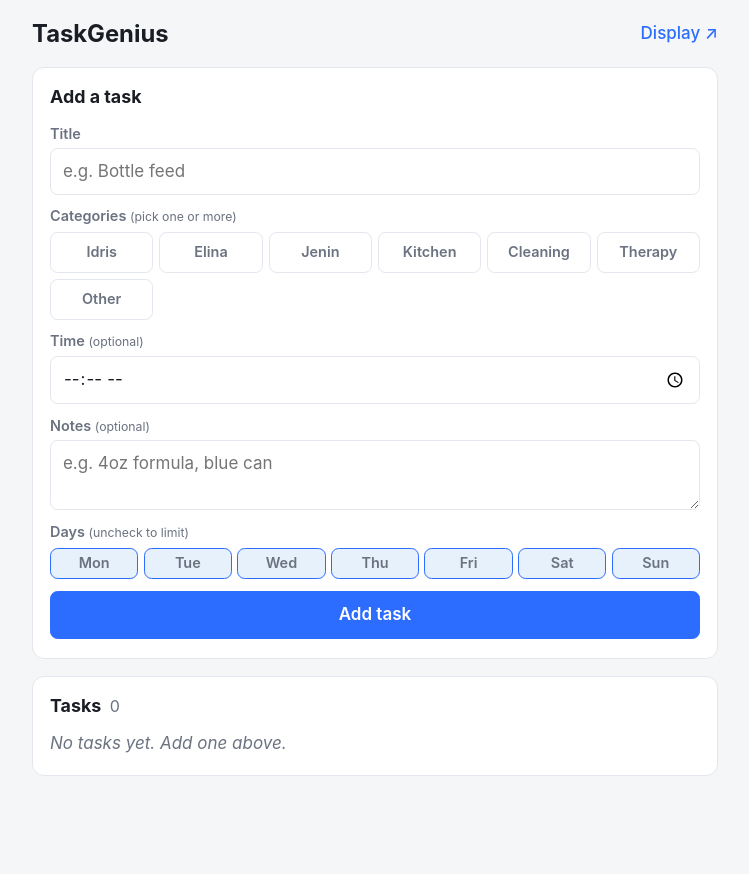
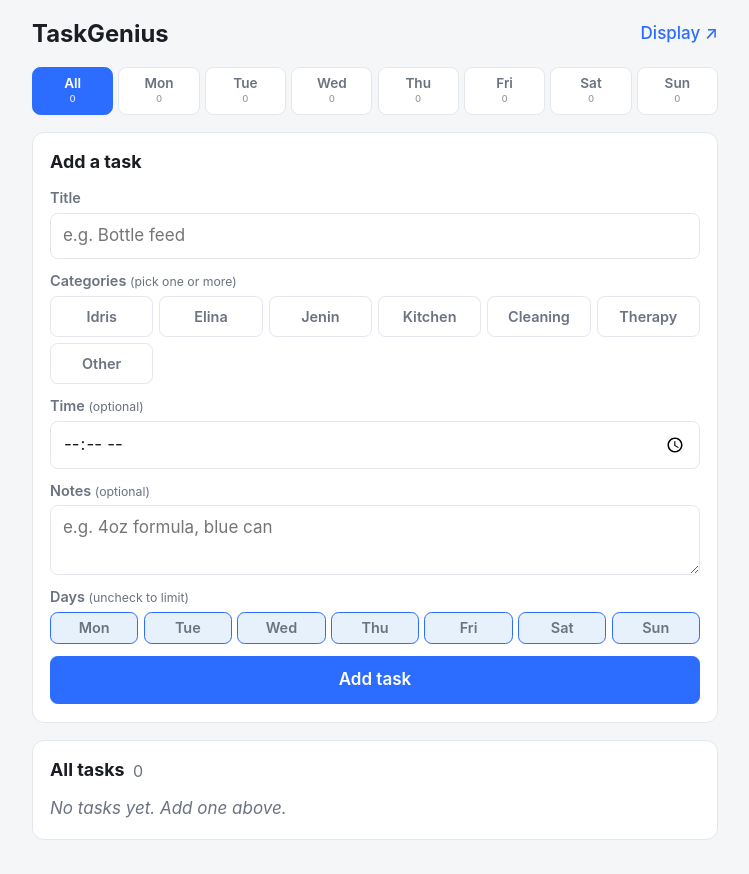
Before and after one commit to ayi102/TaskGenius, a Flask app: page /admin in a window 1280 px wide. Shown: the whole page, without its empty margins (265-1014 px from the left). Before the commit the page ends 776 px from the top, so only its background shows below. Run offline with Flask 3, Linux system fonts and the light colour scheme; data that the repository does not hold is empty.

Commit message:
Admin: filter task list by day of week
Add a row of tabs at the top of /admin (All | Mon | Tue | ... | Sun) so
the user can see exactly what's scheduled for a given day, including
every-day recurring tasks that apply that day.

Each tab shows the total task count for that day. Selecting a tab adds
?day=mon to the URL; the filter persists through add / edit / delete /
cancel actions because every form action and link picks up
selected_day. On smaller screens the 8-column tab strip wraps to 4
columns automatically.

Refactor the admin / create_task / edit_task render context into a
shared _admin_context() helper so validation re-renders also include
the filter state.

Co-Authored-By: Claude Opus 4.7 (1M context) <noreply@anthropic.com>

```diff
--- a/server.py
+++ b/server.py
@@ -141,6 +141,10 @@ def fetch_tasks():
     return [dict(r) for r in rows]
 
 
+def tasks_on_day(tasks, day):
+    return [t for t in tasks if not t["days_of_week"] or day in t["days_of_week"].split(",")]
+
+
 @app.route("/")
 def display():
     return render_template(
@@ -151,34 +155,41 @@ def display():
     )
 
 
+def _admin_context(form=None, errors=None, editing_id=None):
+    all_tasks = fetch_tasks()
+    day_filter = request.args.get("day")
+    if day_filter not in DAYS:
+        day_filter = None
+    tasks = tasks_on_day(all_tasks, day_filter) if day_filter else all_tasks
+    return {
+        "tasks": tasks,
+        "categories": CATEGORIES,
+        "days": DAYS,
+        "form": form or {},
+        "errors": errors or [],
+        "editing_id": editing_id,
+        "selected_day": day_filter,
+        "day_counts": {d: len(tasks_on_day(all_tasks, d)) for d in DAYS},
+        "total_tasks": len(all_tasks),
+    }
+
+
 @app.route("/admin")
 def admin():
-    tasks = fetch_tasks()
     edit_id = request.args.get("edit", type=int)
-    return render_template(
-        "admin.html",
-        tasks=tasks,
-        categories=CATEGORIES,
-        days=DAYS,
-        form={},
-        errors=[],
-        editing_id=edit_id,
-    )
+    return render_template("admin.html", **_admin_context(editing_id=edit_id))
+
+
+def _admin_redirect():
+    day = request.args.get("day")
+    return redirect(url_for("admin", day=day) if day in DAYS else url_for("admin"))
 
 
 @app.route("/tasks", methods=["POST"])
 def create_task():
     data, errors = parse_form(request.form)
     if errors:
-        tasks = fetch_tasks()
-        return render_template(
-            "admin.html",
-            tasks=tasks,
-            categories=CATEGORIES,
-            days=DAYS,
-            form=data,
-            errors=errors,
-        ), 400
+        return render_template("admin.html", **_admin_context(form=data, errors=errors)), 400
 
     db = get_db()
     db.execute(
@@ -186,23 +197,16 @@ def create_task():
         (data["title"], data["notes"], data["category"], data["scheduled_time"], data["days_of_week"]),
     )
     db.commit()
-    return redirect(url_for("admin"))
+    return _admin_redirect()
 
 
 @app.route("/tasks/<int:task_id>/edit", methods=["POST"])
 def edit_task(task_id):
     data, errors = parse_form(request.form)
     if errors:
-        tasks = fetch_tasks()
-        return render_template(
-            "admin.html",
-            tasks=tasks,
-            categories=CATEGORIES,
-            days=DAYS,
-            form={**data, "id": task_id},
-            errors=errors,
-            editing_id=task_id,
-        ), 400
+        return render_template("admin.html", **_admin_context(
+            form={**data, "id": task_id}, errors=errors, editing_id=task_id,
+        )), 400
 
     db = get_db()
     cur = db.execute(
@@ -216,7 +220,7 @@ def edit_task(task_id):
     if cur.rowcount == 0:
         abort(404)
     db.commit()
-    return redirect(url_for("admin"))
+    return _admin_redirect()
 
 
 @app.route("/tasks/<int:task_id>/delete", methods=["POST"])
@@ -226,7 +230,7 @@ def delete_task(task_id):
     if cur.rowcount == 0:
         abort(404)
     db.commit()
-    return redirect(url_for("admin"))
+    return _admin_redirect()
 
 
 @app.route("/api/tasks")
--- a/static/css/admin.css
+++ b/static/css/admin.css
@@ -53,6 +53,53 @@ body {
   color: var(--primary);
   text-decoration: none;
   font-weight: 500;
+}
+
+/* ─── Day filter tabs ─── */
+
+.day-tabs {
+  display: grid;
+  grid-template-columns: repeat(8, 1fr);
+  gap: 0.3rem;
+  margin-bottom: 1rem;
+}
+
+.day-tab {
+  display: flex;
+  flex-direction: column;
+  align-items: center;
+  gap: 0.1rem;
+  padding: 0.5rem 0.3rem;
+  border-radius: 0.5rem;
+  background: var(--surface);
+  border: 1px solid var(--border);
+  color: var(--muted);
+  text-decoration: none;
+  font-size: 0.8rem;
+  font-weight: 600;
+  transition: background 120ms ease, color 120ms ease, border-color 120ms ease;
+}
+
+.day-tab-name { line-height: 1; }
+
+.day-tab-count {
+  font-size: 0.7em;
+  color: var(--muted);
+  font-variant-numeric: tabular-nums;
+  font-weight: 500;
+  opacity: 0.7;
+}
+
+.day-tab.is-active {
+  background: var(--primary);
+  border-color: var(--primary);
+  color: var(--primary-text);
+}
+
+.day-tab.is-active .day-tab-count { color: var(--primary-text); opacity: 0.85; }
+
+@media (max-width: 540px) {
+  .day-tabs { grid-template-columns: repeat(4, 1fr); }
 }
 
 .errors {
--- a/templates/admin.html
+++ b/templates/admin.html
@@ -12,6 +12,21 @@
     <a class="view-display" href="{{ url_for('display') }}" target="_blank" rel="noopener">Display ↗</a>
   </header>
 
+  <nav class="day-tabs" aria-label="Filter tasks by day">
+    <a href="{{ url_for('admin') }}"
+       class="day-tab {% if not selected_day %}is-active{% endif %}">
+      <span class="day-tab-name">All</span>
+      <span class="day-tab-count">{{ total_tasks }}</span>
+    </a>
+    {% for d in days %}
+      <a href="{{ url_for('admin', day=d) }}"
+         class="day-tab {% if selected_day == d %}is-active{% endif %}">
+        <span class="day-tab-name">{{ d|capitalize }}</span>
+        <span class="day-tab-count">{{ day_counts[d] }}</span>
+      </a>
+    {% endfor %}
+  </nav>
+
   {% if errors %}
     <div class="errors">
       {% for e in errors %}<p>{{ e }}</p>{% endfor %}
@@ -20,7 +35,7 @@
 
   <section class="card">
     <h2>Add a task</h2>
-    <form method="post" action="{{ url_for('create_task') }}" class="task-form">
+    <form method="post" action="{{ url_for('create_task', day=selected_day) }}" class="task-form">
       <label>
         <span>Title</span>
         <input type="text" name="title" required maxlength="120"
@@ -71,17 +86,26 @@
   </section>
 
   <section class="card">
-    <h2>Tasks <span class="count">{{ tasks|length }}</span></h2>
+    <h2>
+      {% if selected_day %}{{ selected_day|capitalize }} tasks{% else %}All tasks{% endif %}
+      <span class="count">{{ tasks|length }}</span>
+    </h2>
 
     {% if tasks|length == 0 %}
-      <p class="empty">No tasks yet. Add one above.</p>
+      <p class="empty">
+        {% if selected_day %}
+          Nothing scheduled for {{ selected_day|capitalize }}. Add a task above.
+        {% else %}
+          No tasks yet. Add one above.
+        {% endif %}
+      </p>
     {% else %}
       <ul class="task-list">
         {% for t in tasks %}
           {% set first_cat = (t.category.split(',')[0] if t.category else '') %}
           <li class="task-row" data-category="{{ first_cat }}">
             {% if editing_id == t.id %}
-              <form method="post" action="{{ url_for('edit_task', task_id=t.id) }}" class="task-form inline">
+              <form method="post" action="{{ url_for('edit_task', task_id=t.id, day=selected_day) }}" class="task-form inline">
                 <input type="text" name="title" required maxlength="120" value="{{ form.title or t.title }}">
                 {% set saved_cats = (t.category.split(',') if t.category else []) %}
                 {% set picked_cats = (form.category.split(',') if form.category else saved_cats) %}
@@ -115,7 +139,7 @@
                 </fieldset>
                 <div class="actions">
                   <button type="submit" class="primary">Save</button>
-                  <a class="ghost" href="{{ url_for('admin') }}">Cancel</a>
+                  <a class="ghost" href="{{ url_for('admin', day=selected_day) }}">Cancel</a>
                 </div>
               </form>
             {% else %}
@@ -137,8 +161,8 @@
                 {% endif %}
               </div>
               <div class="actions">
-                <a class="ghost" href="{{ url_for('admin') }}?edit={{ t.id }}">Edit</a>
-                <form method="post" action="{{ url_for('delete_task', task_id=t.id) }}"
+                <a class="ghost" href="{{ url_for('admin', edit=t.id, day=selected_day) }}">Edit</a>
+                <form method="post" action="{{ url_for('delete_task', task_id=t.id, day=selected_day) }}"
                       onsubmit="return confirm('Delete this task?');">
                   <button type="submit" class="danger">Delete</button>
                 </form>
```
